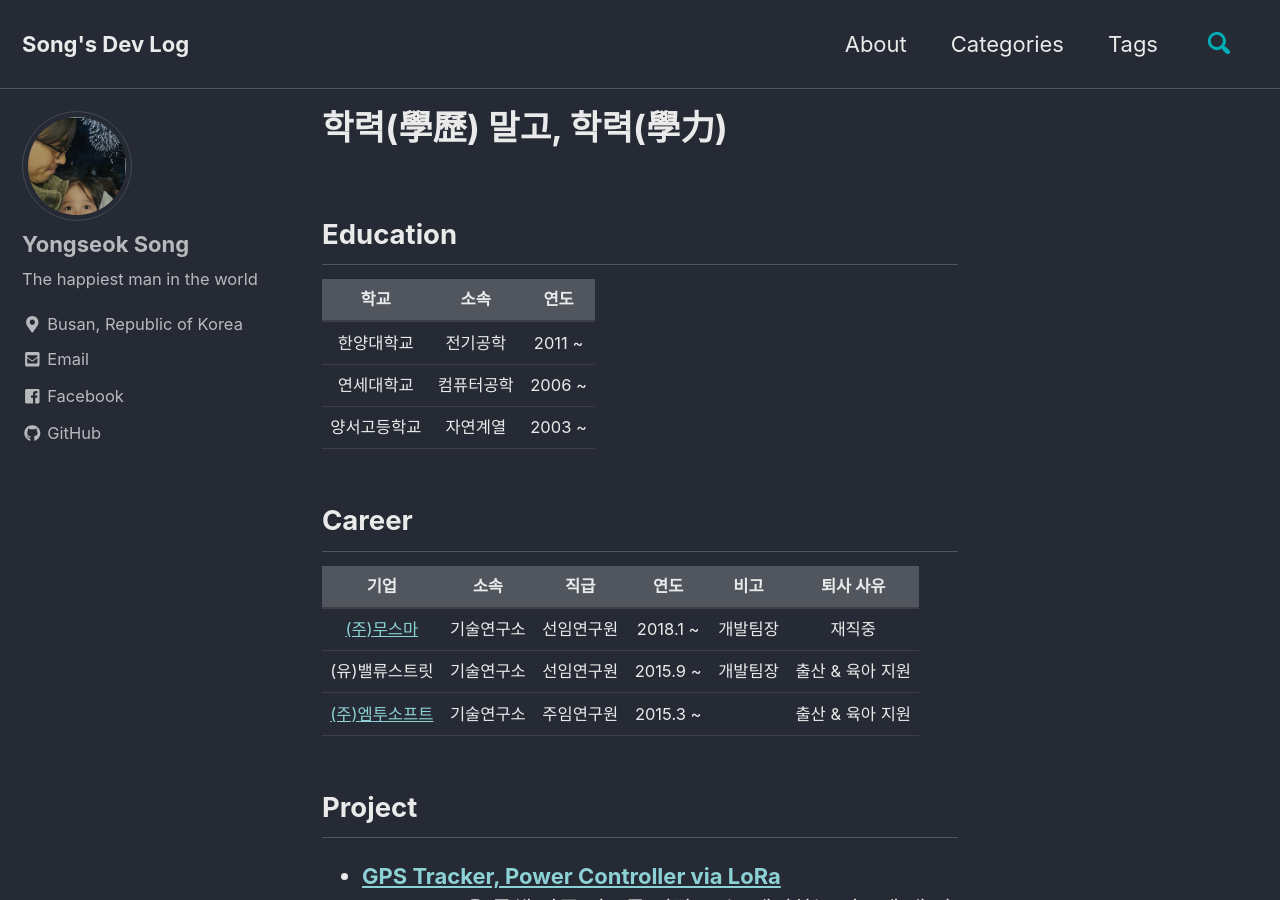
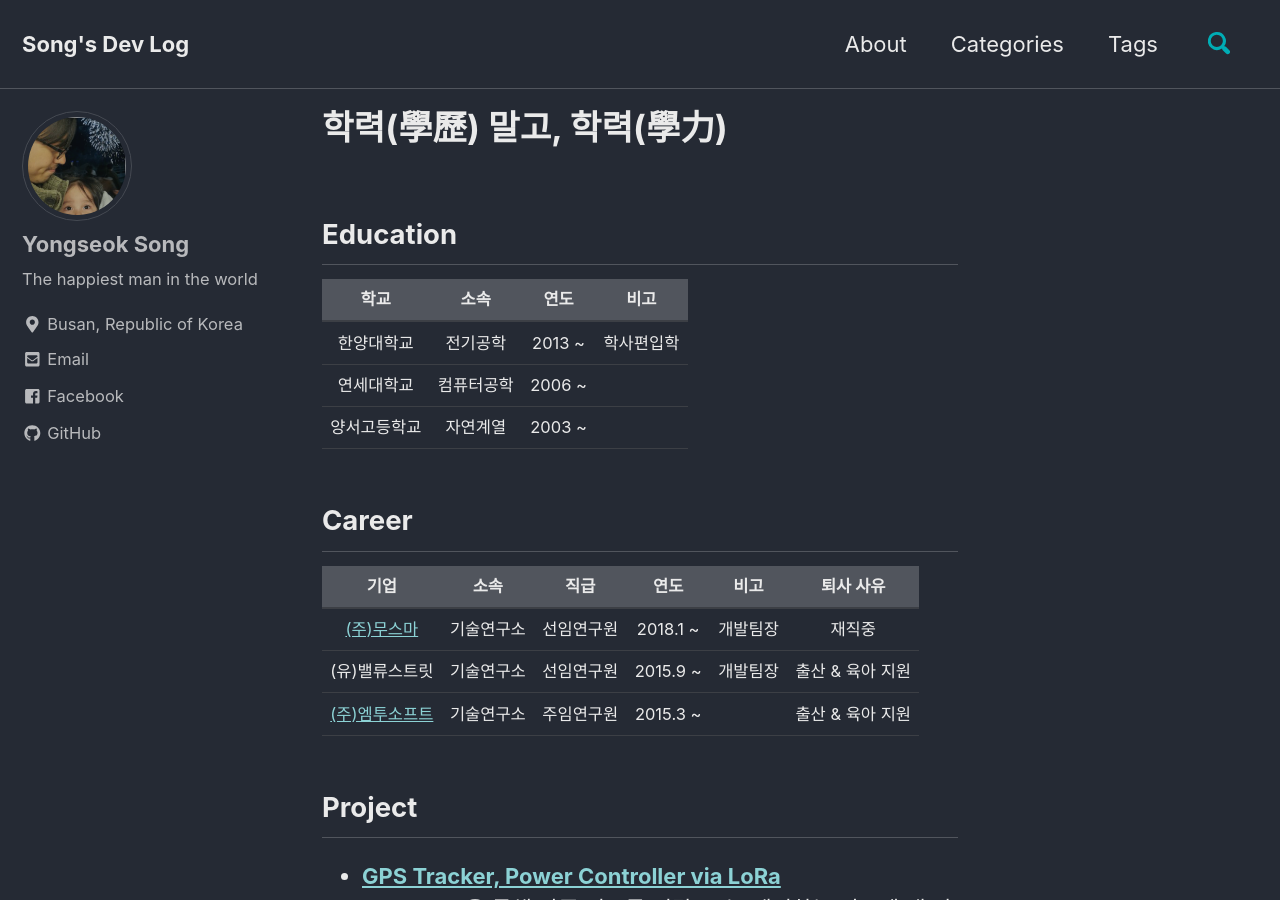
Before and after one commit to mexicorea/mexicorea.github.io, a Jekyll site: the page built from about.md, in a window 1280 px wide and 900 px high. Built offline with Jekyll 4.4.1, drawn with Linux system fonts in a browser that asks for light colours; cached includes are drawn as plain includes; nearby versions of some CDN libraries.

Commit message:
문서: about.md 학력 수

```diff
--- a/about.md
+++ b/about.md
@@ -7,11 +7,11 @@ author_profile: true
 
 ## Education
 
-|     학교     |    소속    |  연도 |
-|:------------:|:----------:|:-----:|
-|  한양대학교 | 전기공학 | 2011 ~ |
-|  연세대학교 | 컴퓨터공학 | 2006 ~ |
-| 양서고등학교 | 자연계열 | 2003 ~ |
+|     학교     |    소속    |  연도  |    비고    |
+|:------------:|:----------:|:------:|:----------:|
+|  한양대학교  |  전기공학  | 2013 ~ | 학사편입학 |
+|  연세대학교  | 컴퓨터공학 | 2006 ~ |            |
+| 양서고등학교 |  자연계열  | 2003 ~ |            |
 
 
 
```
